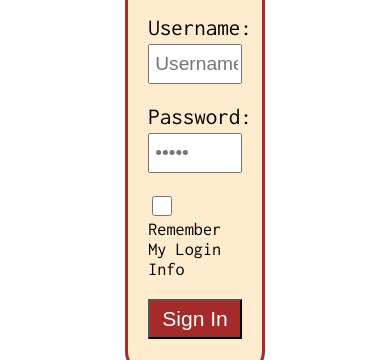
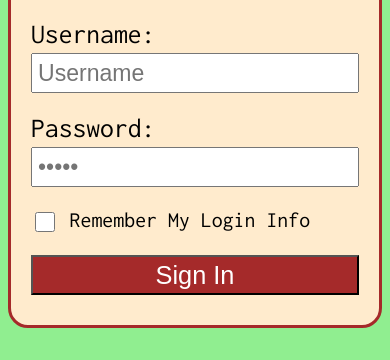
Before and after one commit to btmbtm/IntroCSS, a plain HTML site: page Forms/Login/login.html in a window 390 px wide. Shown: the part 113-473 px from the top of the page. Drawn offline with Linux system fonts and the light colour scheme.

Commit message:
Make stuffs fun responsive

```diff
--- a/Calculator/style.css
+++ b/Calculator/style.css
@@ -90,3 +90,26 @@ footer {
     text-align: center;
     margin-top: 10%;
 }
+
+@media only screen and (max-width: 1024px) {
+    body {
+        background-color: lightblue;
+
+    }
+}
+
+@media only screen and (max-width: 600px) {
+    body {
+        background-color: lightgreen;
+    }
+
+
+}
+@media only screen and (max-width: 360px) {
+    body {
+        background-color: lightpink;
+    }
+    #calculator{
+            width: 100%
+    }
+}
--- a/Forms/ColorBuilder/style.css
+++ b/Forms/ColorBuilder/style.css
@@ -1,7 +1,6 @@
-body{
+body {
     background-color: snow;
 }
-
 form {
     width: 50%;
     border: 1px solid black;
@@ -53,22 +52,24 @@ footer {
     text-align: center;
     margin-top: 10%;
 }
-
-
-@media only screen and (max-width: 800px) {
+@media only screen and (max-width: 600px) {
     body {
         background-color: lightblue;
         font-size: 1.2em;
     }
- form { width: 100%;
+    form {
+        width: 100%;
+        margin: 0;
     }
 }
-
-@media only screen and  (max-width: 460px) {
+@media only screen and (max-width: 360px) {
     body {
         background-color: yellow;
+        margin: 0;
     }
- form { width: 100%; }
+    form {
+        width: 100%;
+    }
     form label {
         width: 100%;
         display: inline-block;
--- a/Forms/Login/style.css
+++ b/Forms/Login/style.css
@@ -1,3 +1,7 @@
+*{
+  box-sizing: border-box;
+}
+
 form {
   font-family: 'Inconsolata';
   width: 25%;
@@ -64,3 +68,39 @@ footer {
   text-align: center;
   margin-top: 10%
 }
+
+@media only screen and (max-width: 1024px) {
+    body {
+        background-color: lightblue;
+        font-size: 1.2em;
+    }
+    form {
+        width: 60%;
+    }
+}
+
+@media only screen and (max-width: 600px) {
+    body {
+        background-color: lightgreen;
+        font-size: 1.2em;
+    }
+    form {
+        width: 100%;
+        margin: 0;
+    }
+}
+@media only screen and (max-width: 360px) {
+    body {
+        background-color: lightpink;
+        margin: 0;
+        font-size: 1.2em;
+    }
+    form {
+        width: 100%;
+    }
+    form label {
+        width: 100%;
+        display: inline-block;
+        margin: 10px;
+    }
+}
--- a/Forms/Questionnaire/style.css
+++ b/Forms/Questionnaire/style.css
@@ -29,6 +29,7 @@ form input[type="text"] {
   height: .9em;
   padding: 5px;
    font-size: 1em;
+   width: 80%;
 }
 
 form input[type="submit"] {
@@ -54,3 +55,31 @@ footer {
   text-align: center;
   margin-top: 10%
 }
+
+
+@media only screen and (max-width: 1024px) {
+    body {
+        background-color: lightblue;
+        font-size: 1.2em;
+    }
+    form {
+        width: 60%;
+    }
+}
+
+@media only screen and (max-width: 600px) {
+    body {
+        background-color: lightgreen;
+        font-size: 1.2em;
+        width: 100%;
+    }
+    form {
+        width: 100%;
+        margin: 0 0;
+    }
+}
+@media only screen and (max-width: 360px) {
+    body {
+      background-color: lightpink;
+    }
+}
--- a/Forms/Scheduling/style.css
+++ b/Forms/Scheduling/style.css
@@ -56,8 +56,7 @@ form label {
 #datetime li input{
   display: box;
   width: 85%;
-  margin: auto;
-  margin-left: 5px;
+  margin: auto;  margin-left: 5px;
 
 }
 
@@ -130,3 +129,42 @@ footer {
   text-align: center;
   margin-top: 10%
 }
+
+
+@media only screen and (max-width: 1024px) {
+    body {
+        background-color: lightblue;
+        font-size: 1.2em;
+    }
+    form {
+        width: 80%;
+    }
+
+    #datetime li{
+      width: 100%;
+    }
+
+    #timezone{
+      width: 80%;
+    }
+}
+
+@media only screen and (max-width: 600px) {
+    body {
+        background-color: lightgreen;
+        font-size: 0.9em;
+    }
+    form{
+      width: 95%;
+    }
+
+    #timezone{
+      width: 70%;
+    }
+}
+@media only screen and (max-width: 360px) {
+    body {
+        background-color: lightpink;
+        font-size: 0.9em;
+    }
+}
--- a/Forms/Search/style.css
+++ b/Forms/Search/style.css
@@ -16,7 +16,7 @@ form h2 {
 }
 input[type="text"] {
   vertical-align:top;
-  layout: inline-block;
+  display: inline-block;
   font-size: 1.2em;
   border: 1px solid black;
   width: 60%;
@@ -28,7 +28,7 @@ input[type="text"] {
 }
 
 select{
-  layout: inline-block;
+  display: inline-block;
   font-size: 1em;
   width: 29%;
   border: 1px solid black;
@@ -39,7 +39,7 @@ select{
 }
 
 input[type="submit"] {
-  layout: inline-block;
+  display: inline-block;
   font-size: 1em;
   width: 10%;
   border: 1px solid black;
@@ -49,12 +49,12 @@ input[type="submit"] {
 }
 
 input[type="submit"]:hover {
-  background-color: DarkGray  ;
+  background-color: darkgray;
   color: white;
 }
 
 input[type="submit"]:active {
-  background-color: Gray ;
+  background-color: gray;
   color: white;
 }
 
@@ -63,3 +63,42 @@ footer {
   text-align: center;
   margin-top: 10%
 }
+
+
+
+@media only screen and (max-width: 1024px) {
+    body {
+        background-color: lightblue;
+        font-size: 0.9em;
+    }
+    form {
+        width: 70%;
+    }
+    input[type="submit"] {
+      width: 96%;
+    }
+    input[type="text"]{
+      width: 67%;
+    }
+}
+
+@media only screen and (max-width: 600px) {
+    body {
+        background-color: lightgreen;
+        font-size: 0.8m;
+    }
+    form{
+      width: 90%;
+    }
+
+}
+@media only screen and (max-width: 360px) {
+    body {
+        background-color: lightpink;
+        font-size: 0.8em;
+    }
+
+    form{
+      width: 100%;
+    }
+}
--- a/Forms/ShippingBilling/style.css
+++ b/Forms/ShippingBilling/style.css
@@ -31,7 +31,7 @@ form ul li {
 }
 
 form ul li label{
-  width: 10%;
+  width: 100%;
   display:inline-block;
   font-weight: bold;
 }
@@ -109,3 +109,44 @@ footer {
   text-align: center;
   margin-top: 100px;
 }
+
+
+
+@media only screen and (max-width: 1024px) {
+    body {
+        background-color: lightblue;
+        font-size: 0.9em;
+    }
+    form {
+        width: 80%;
+    }
+    label{
+      width: 100% !important;
+    }
+
+    .billingshipping label{
+      width: auto;
+      display: inline;
+    }
+}
+
+@media only screen and (max-width: 600px) {
+    body {
+        background-color: lightgreen;
+        font-size: 0.8m;
+    }
+    form{
+      width: 90%;
+    }
+
+}
+@media only screen and (max-width: 360px) {
+    body {
+        background-color: lightpink;
+        font-size: 0.8em;
+    }
+
+    form{
+      width: 100%;
+    }
+}
--- a/Forms/Signup/style.css
+++ b/Forms/Signup/style.css
@@ -64,3 +64,46 @@ footer {
   text-align: center;
   margin-top: 10%
 }
+
+
+@media only screen and (max-width: 1024px) {
+    body {
+        background-color: lightblue;
+    }
+
+    .billingshipping label{
+      width: auto;
+      display: inline;
+    }
+}
+
+@media only screen and (max-width: 600px) {
+    body {
+        background-color: lightgreen;
+        font-size: 1.1em;
+    }
+    form{
+      width: 100% ;
+    }
+    label{
+      width: 100% !important;
+    }
+
+    input{
+      width: 100% !important;
+    }
+    ul{
+      padding-left: 0px;
+    }
+
+}
+@media only screen and (max-width: 360px) {
+    body {
+        background-color: lightpink;
+    }
+
+    form{
+      width: 100%;
+      padding: 5px;
+    }
+}
--- a/ShoppingPage/style.css
+++ b/ShoppingPage/style.css
@@ -3,8 +3,8 @@
 }
 
 body {
-  width: 90%;
-  margin: auto;
+  width: 100%;
+  padding: 2%;
   font-family: 'Open Sans', sans-serif;
 
   background-color: MintCream ;
@@ -40,31 +40,41 @@ header p#est {
   margin-left: 0;
 }
 
-header nav ul {
+header ul {
   list-style: none;
   float: right;
   margin: 0;
   padding: 0;
 }
 
-header nav ul li {
+header ul li {
   display: inline;
-  margin-left: 20px;
+  margin: 0px 20px;
+  cursor: pointer;
   font-size: 1.2em;
 }
 
-
+header ul li:hover {
+  background-color: lightgray;
+}
 .productSection {
   width: 90%;
   clear: both;
   margin: auto;
-
+  display: flex;
+  flex-flow: row wrap;
 }
 
 .productSection h1 {
 
   border-bottom: 1px solid black;
   padding-bottom: 20px;
+  width: 100%;
+}
+
+.productSection > h2{
+  width: 100%;
+  color: gray;
 }
 
 .product {
@@ -83,6 +93,8 @@ header nav ul li {
   padding: 5%;
 
 }
+
+
 
 .product .add {
   width: 100%;
@@ -175,7 +187,9 @@ header nav ul li {
   border: 0px;
   border-radius: 5px;
 }
-
+#applyCouponCodeBtn{
+  width: 100%;
+}
 #currentlyAppliedDisCode{
   color: green;
   font-weight: lighter;
@@ -252,3 +266,99 @@ footer {
   text-align: center;
   padding-top: 100px;
 }
+
+@media only screen and (max-width: 1024px) {
+    body {
+        background-color: lightblue;
+        width: 100%;
+        padding: 0;
+    }
+    .product{
+      width: 50%;
+    }
+    .cart{
+      width: 90%;
+      left: 20px;
+      top: 20px;
+    }
+    header nav ul{
+      margin-right: 10px;
+    }
+}
+
+@media only screen and (max-width: 600px) {
+    body {
+        background-color: lightgreen;
+    }
+    .product{
+      width: 100% ;
+    }
+
+    header p#est{
+      text-align: center;
+      width: 100%;
+      float: none;
+      padding-bottom: 5px;
+      margin-bottom: 20px;
+    }
+
+    header{
+      padding: 10px;
+    }
+    header ul {
+    float: none;
+    margin: 0;
+    padding: 0;
+}
+
+header ul li {
+  display: inline-block;
+  width: 100%;
+  font-size: 1.2em;
+  text-align: center;
+  margin: 0;
+}
+  .cart{
+    width: 100%;
+    top: 5px;
+    left: 0;
+    padding: 15px 3px;
+  }
+  .cart table td, .cart table td{
+    padding: 5px;
+  }
+
+  .cart table{
+    font-size: 1em;
+  }
+  #cartHead h2{
+    padding: 6px;
+    margin: 6px;
+  }
+  #checkoutBtn{
+    margin-top: 8px;
+  }
+
+  tr th:nth-child(1){
+    display: none;
+  }
+  tr td:nth-child(1) {
+    display: none;
+  }
+
+  .cartTable .productName{
+    width: 30%;
+  }
+
+
+}
+@media only screen and (max-width: 360px) {
+    body {
+        background-color: lightpink;
+    }
+
+      .cartTable td, .cartTable td{
+    padding:5px 0;
+  }
+
+}
```
Also changed, not shown: Forms/Questionnaire/questionnaire.html (+1 -1 lines), Forms/Scheduling/scheduling.html (+1 -1 lines), Forms/Search/search.html (+1 -1 lines), ShoppingPage/shopping.html (+4 -5 lines). Lines whose indentation alone changed are shown as unchanged.
